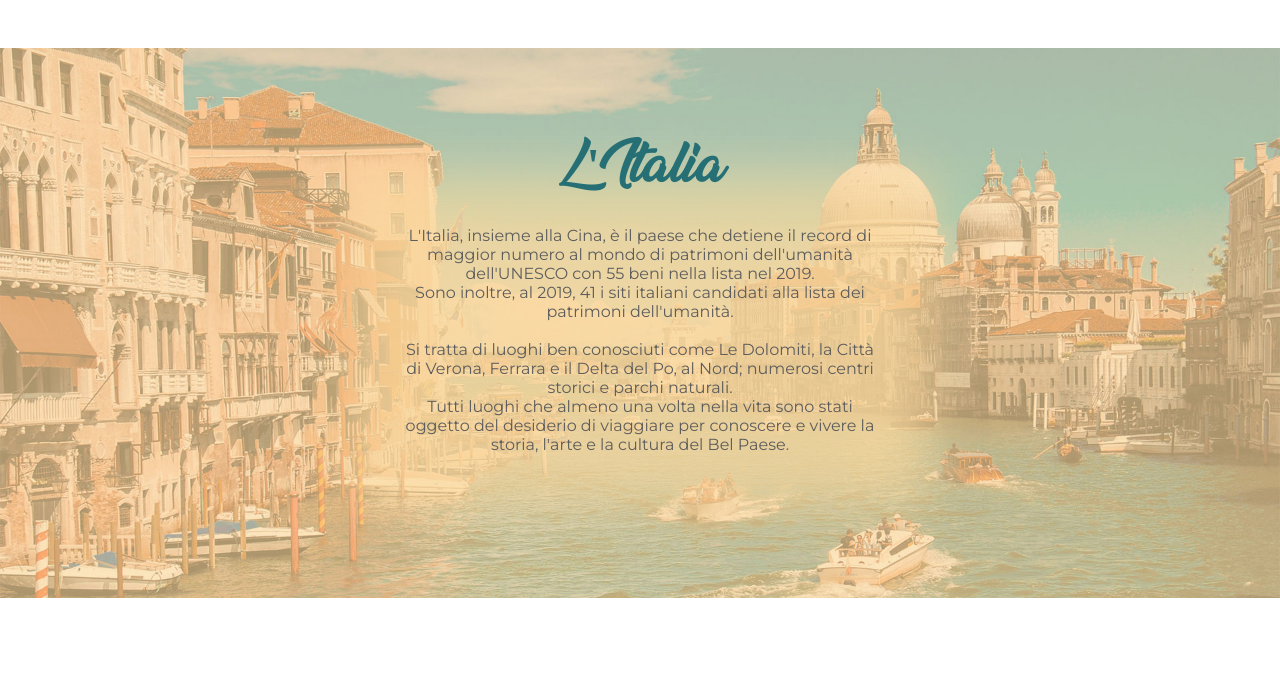
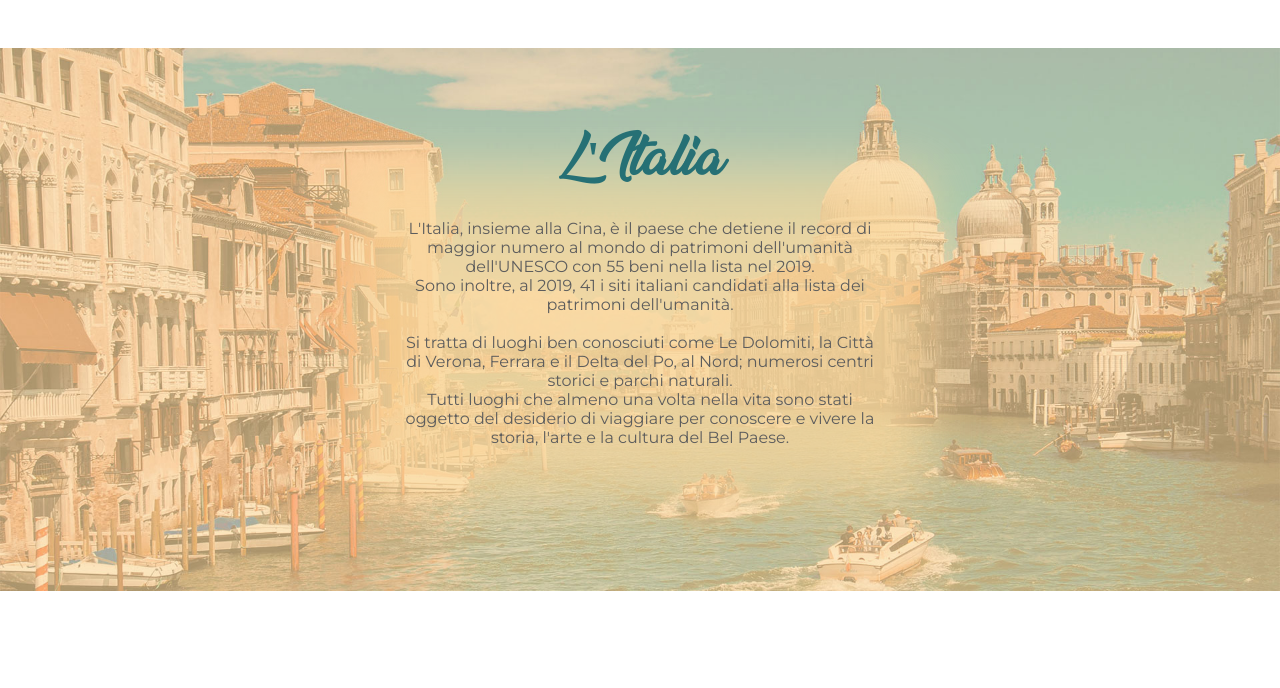
Before and after one commit to PinkLaura/CinqueTerre, a plain HTML site: page pagine/patrimonio.html in a window 1280 px wide. Shown: the part 800-1488 px from the top of the page. Drawn offline with Linux system fonts and the light colour scheme; files whose address does not match are found by name; a web font is replaced by a local one.

Commit message:
Sistemato titolo country

```diff
--- a/pagine/patrimonio.html
+++ b/pagine/patrimonio.html
@@ -67,7 +67,7 @@
 
     <div class="cont contCountry">
         <div class="country">
-            <h3 class="countryTitle evidenzaScuro">
+            <h3 class="countryTitle titolo">
                 L'Italia
             </h3>
             <p class="shadowText">
--- a/stili/patrimonio.css
+++ b/stili/patrimonio.css
@@ -28,7 +28,7 @@
 }
 
 .countryTitle{
-    font-family: Ananda;
     font-size: 3rem;
     padding-bottom: 2rem;
+    color: #267075;
 }
```
